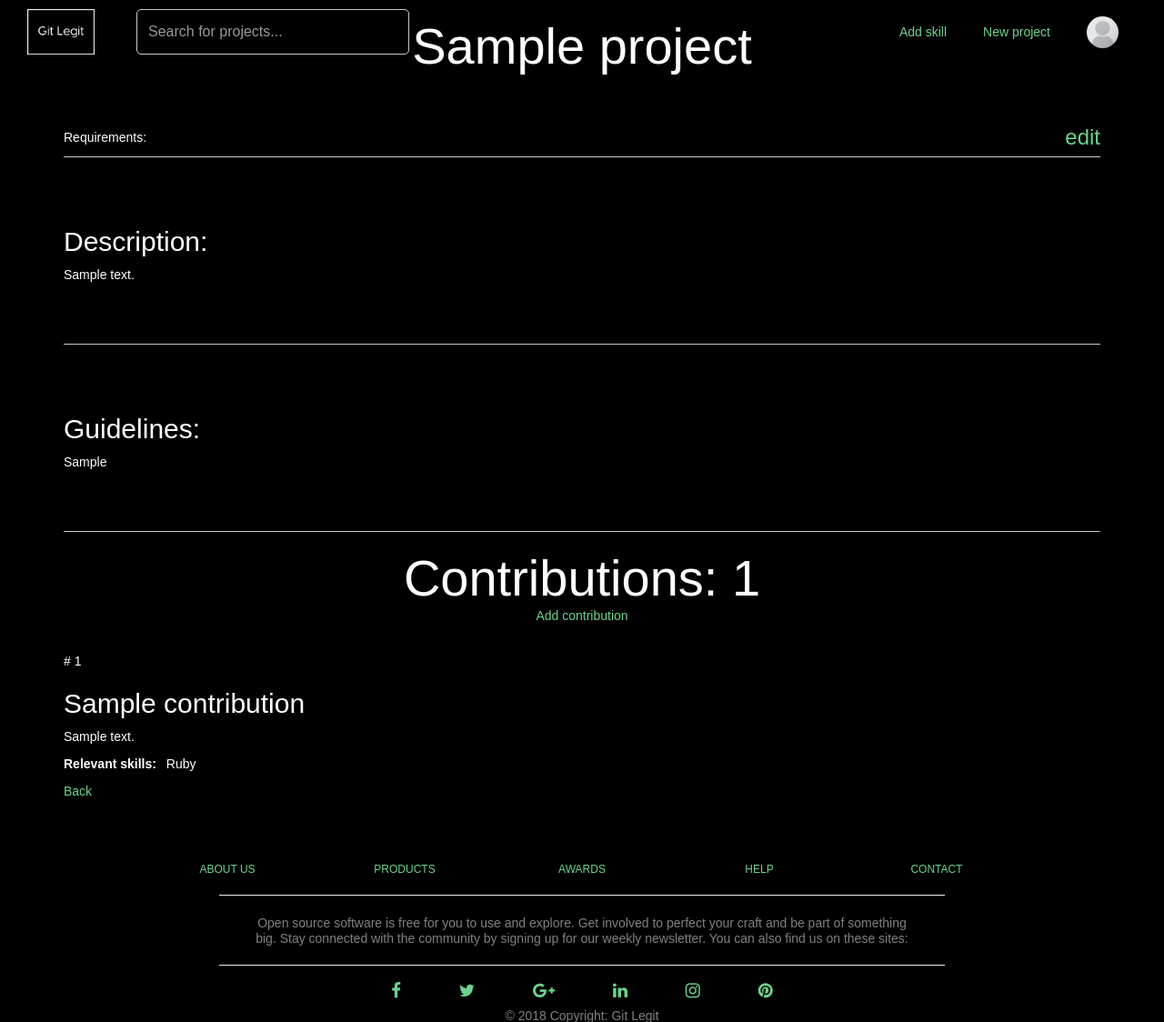
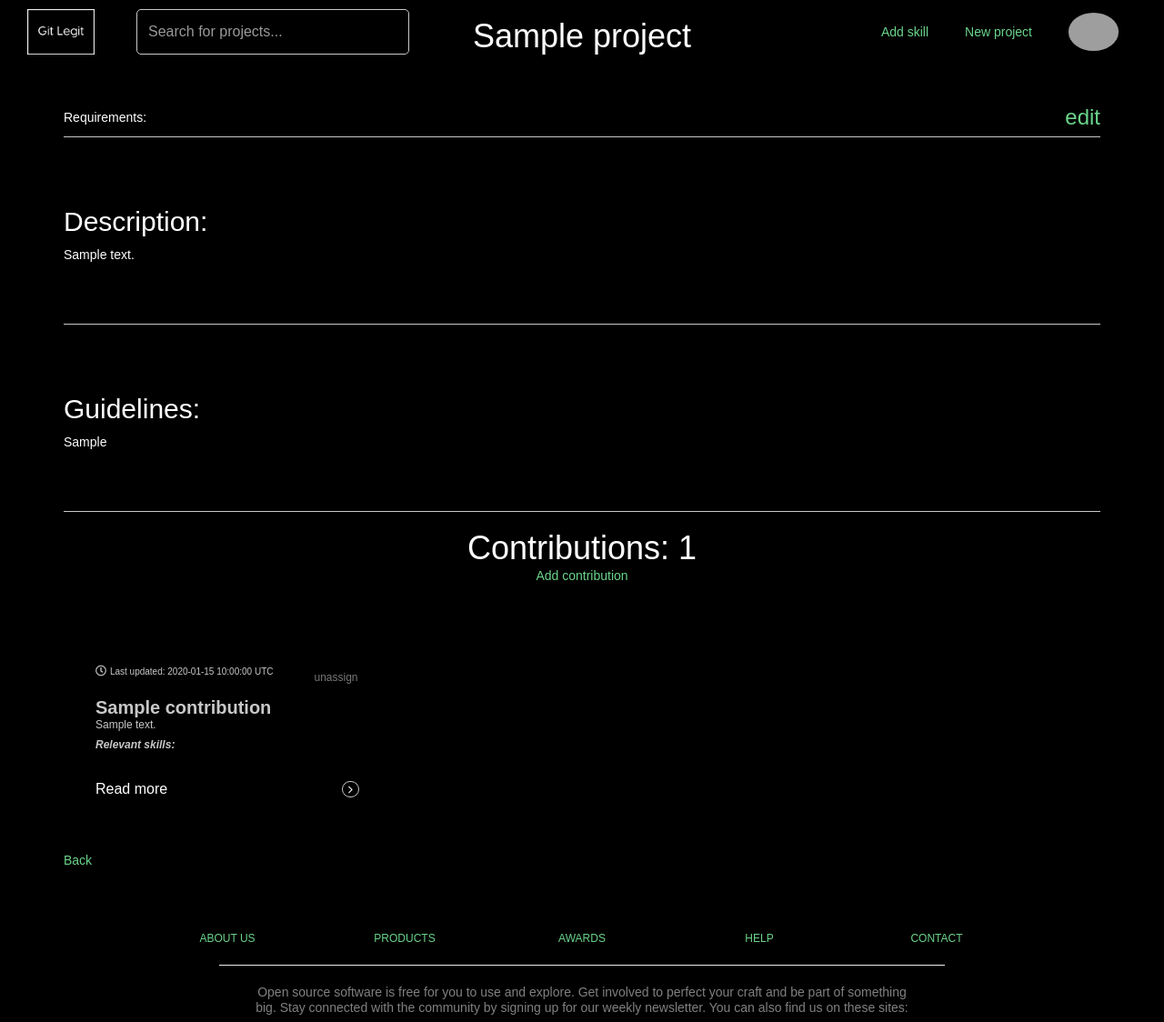
Before and after one commit to MasakiNoguchi/git-legit, a Rails app: page /projects/1 in a window 1280 px wide. Shown: the top 1124 px of the page at 91% size. Run offline with Rails 7, Linux system fonts and the light colour scheme; a user stored in the database is signed in; data comes from the database, SQL or seed files in the repository; tables that the repository leaves empty hold one stand-in row (values such as "Sample post"); style sheets or scripts are compiled from the project's sources; parts of the project's set-up code (start-up, migrations or seed data) failed here and were passed over; some libraries are stand-ins or nearby versions; grey boxes are pictures that could not be loaded.

Commit message:
finished with cards and avatar

```diff
--- a/app/assets/stylesheets/components/_user_avatar.scss
+++ b/app/assets/stylesheets/components/_user_avatar.scss
@@ -2,3 +2,8 @@
   border-radius: 50%;
   width: 160px;
 }
+
+.user-image-navbar img {
+  border-radius: 50%;
+  width: 55px;
+}
--- a/app/assets/stylesheets/pages/_project_show.scss
+++ b/app/assets/stylesheets/pages/_project_show.scss
@@ -3,7 +3,7 @@
     margin-bottom: 30px;
   }
   h1 {
-    font-size: 56px;
+    // font-size: 56px;
     margin-bottom: 0;
   }
   h3 {
--- a/app/views/projects/show.html.erb
+++ b/app/views/projects/show.html.erb
@@ -36,18 +36,36 @@
     <% if @project.user == current_user %>
       <div class="text-center card-spacing"><%= link_to "Add contribution", new_project_contribution_path(@project)%></div>
     <% end %>
+
       <div class="row">
-      <% @project.contributions.each_with_index do |contribution, i| %>
+        <% @project.contributions.each do |contribution| %>
           <div class="col-xs-12 col-sm-4">
-          <div class="card">
-            <div class="card-category green"># <%= i + 1 %></div>
-            <div class="card-description">
-              <h2><%= contribution.title %></h2>
-              <p><%= contribution.description[0, 100] %></p>
-              <p><strong>Relevant skills: &ensp;</strong><%= contribution.skills.map {|skill| skill.name}.join(", ") %></p>
-              <p class="green" id="bright"><%= "New interest" if contribution.interests.length > 0 && contribution.status == "open" %></p>
+            <div class="thecard">
+              <div class="card-caption">
+                <div class="card-delete">
+                  <% if contribution.user == current_user %>
+                    <%= link_to remove_contribution_user_path(contribution) do %>
+                      <p>unassign</p>
+                    <% end %>
+                  <% end %>
                 </div>
-            <!-- <img class="card-user" src="https://kitt.lewagon.com/placeholder/users/tgenaitay"> -->
+                <i id="clock-btn" class="far fa-clock"></i>
+                <span class="date">Last updated: <%= contribution.updated_at %></span>
+                <h1 class="project-title"><%= contribution.title %></h1>
+                <p class="card-description"><%= contribution.description[0, 100] %></p>
+                <div class="reqs-box">
+                  <p class ="card-skills"><strong><em>Relevant skills:</em> &ensp;</strong></p>
+                  <div class="reqs">
+                    <% contribution.skills.each do |skill| %>
+                      <i class="devicon-<%= skill.slug %>"></i>
+                    <% end %>
+                  </div>
+                </div>
+              </div>
+              <div class="card-out">
+                <h5>Read more</h5>
+                <i id="out-icon" class="fa fa-angle-right"></i>
+              </div>
               <a class="card-link" href="<%= contribution_path(contribution) %>" ></a>
             </div>
           </div>
@@ -55,6 +73,7 @@
       </div>
 
 
+
     <%= link_to "Back", :back %>
   </div>
 </div>
--- a/app/views/shared/_navbar.html.erb
+++ b/app/views/shared/_navbar.html.erb
@@ -26,7 +26,14 @@
     <div class="navbar-wagon-item">
       <% if current_user %>
         <div class="dropdown">
-          <img src="<%= image_path("placeholder.png") %>" class="avatar dropdown-toggle" id="navbar-wagon-menu" data-toggle="dropdown">
+          <div class="user-image-navbar" data-toggle="dropdown">
+            <% if current_user.photo.present? %>
+              <% photo = cl_image_tag current_user.photo%>
+            <% else %>
+              <% photo = cl_image_tag('avatar.png') %>
+            <% end %>
+            <%= photo %>
+          </div>
           <ul class="dropdown-menu dropdown-menu-right navbar-wagon-dropdown-menu">
             <li><%= link_to "Profile", user_path(current_user) %></li>
             <li><%= link_to "Log Out", destroy_user_session_path, method: :delete %></li>
```
Lines whose indentation alone changed are shown as unchanged.
